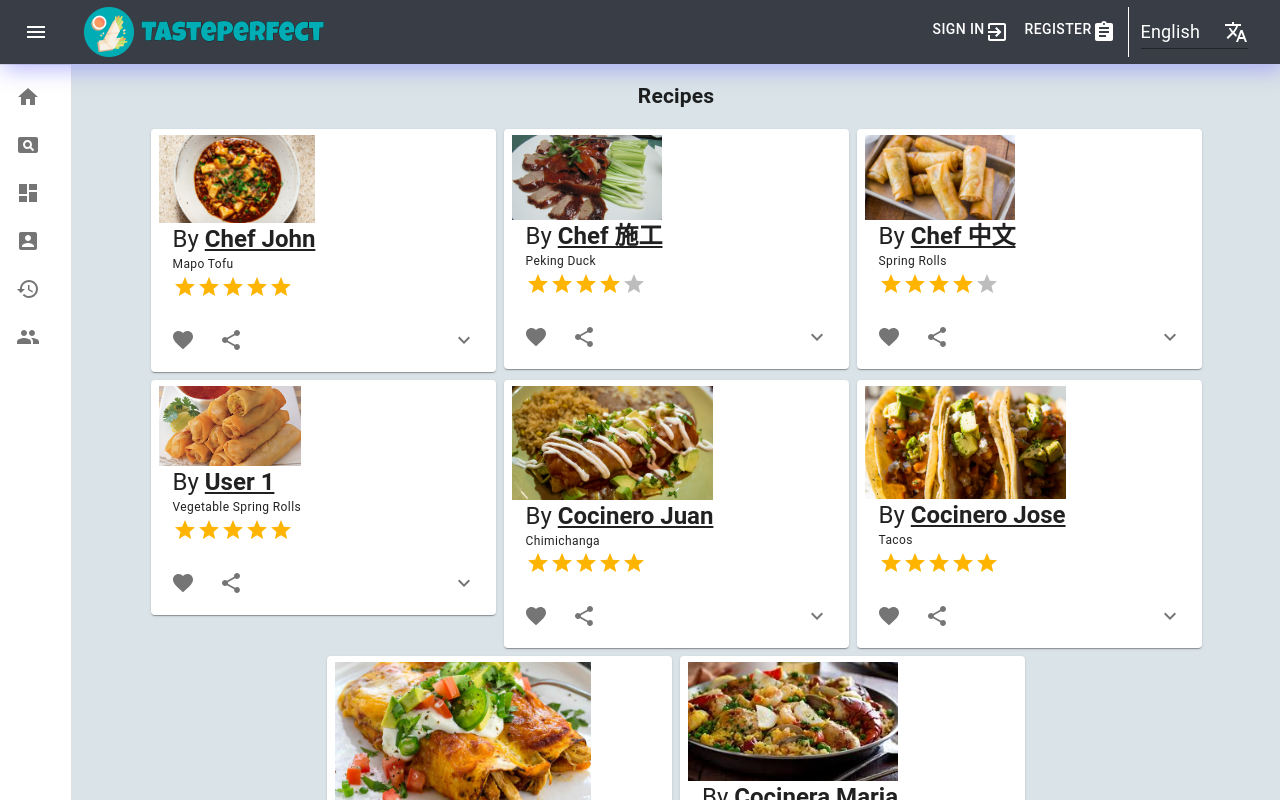
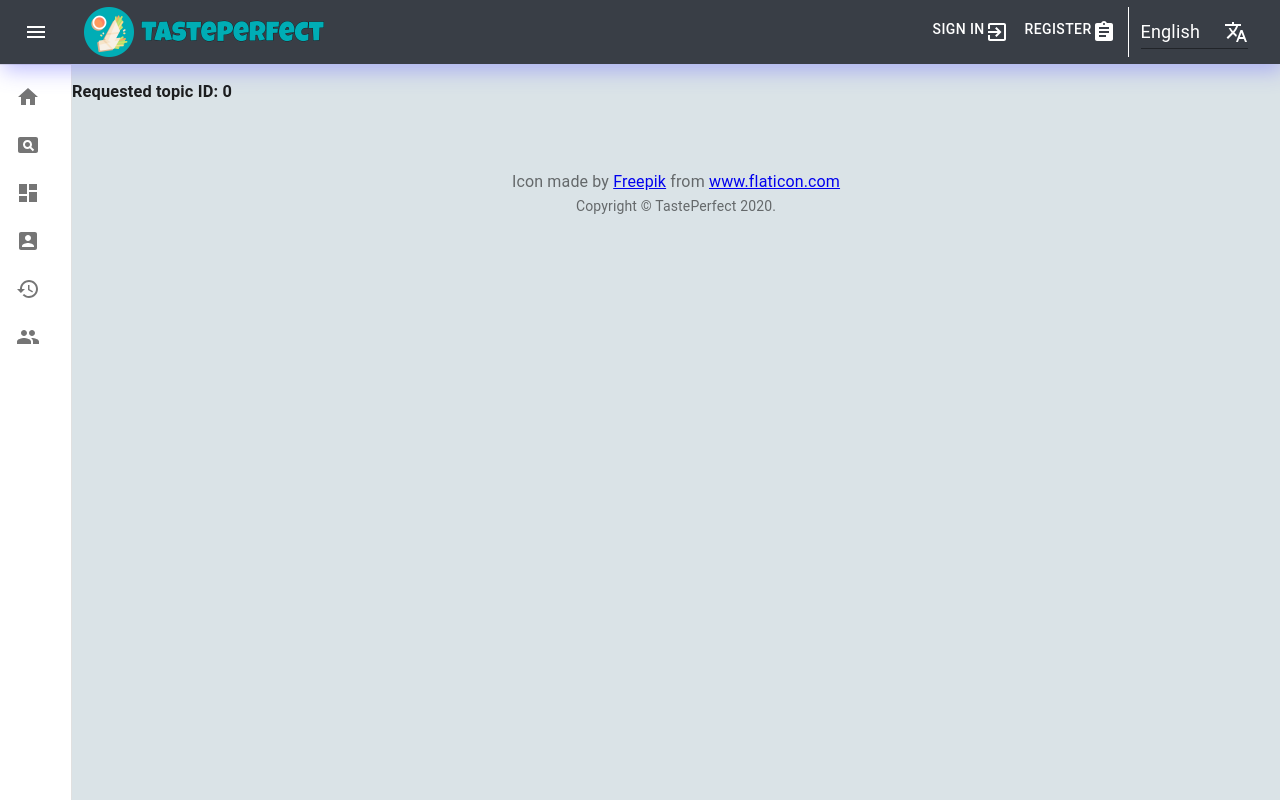
Before and after one commit to Borghese-Gladiator/recipe-sharing-site, a React (Create React App) app: page /#/browse/0 in a window 1280 px wide. Before the commit this address led to /#/browse. Built offline with nearby package versions, Linux system fonts and the light colour scheme; what i18next-xhr-backend would draw is missing.

Commit message:
Fix page to not display recipeList when ID is meant to be shown

```diff
--- a/src/pages/Browse/BrowsePage.js
+++ b/src/pages/Browse/BrowsePage.js
@@ -19,10 +19,6 @@ export default function BrowsePage(props) {
   const { t } = props
   return (
     <div>
-      <Container>
-        <h2 style={{textAlign: "center"}}>{t("browse.recipes")}</h2>
-        <RecipeCardList recipeData={recipeData} />
-      </Container>
 
       {/* The Topics page has its own <Switch> with more routes
           that build on the /topics URL path. You can think of the
@@ -33,7 +29,10 @@ export default function BrowsePage(props) {
           <RecipePostPage />
         </Route>
         <Route path={match.path}>
-          <h3>Please select a topic.</h3>
+          <Container>
+            <h2 style={{textAlign: "center"}}>{t("browse.recipes")}</h2>
+            <RecipeCardList recipeData={recipeData} />
+          </Container>
         </Route>
       </Switch>
     </div>
```
